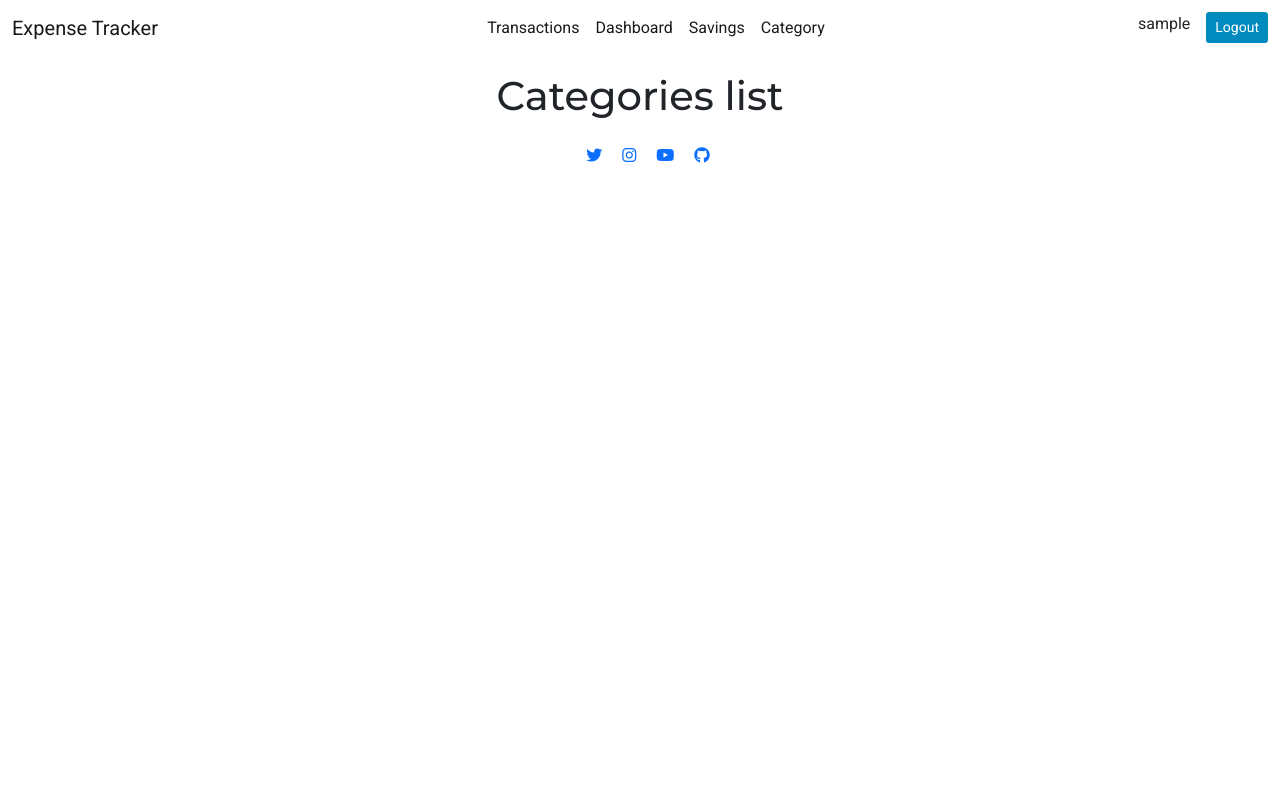
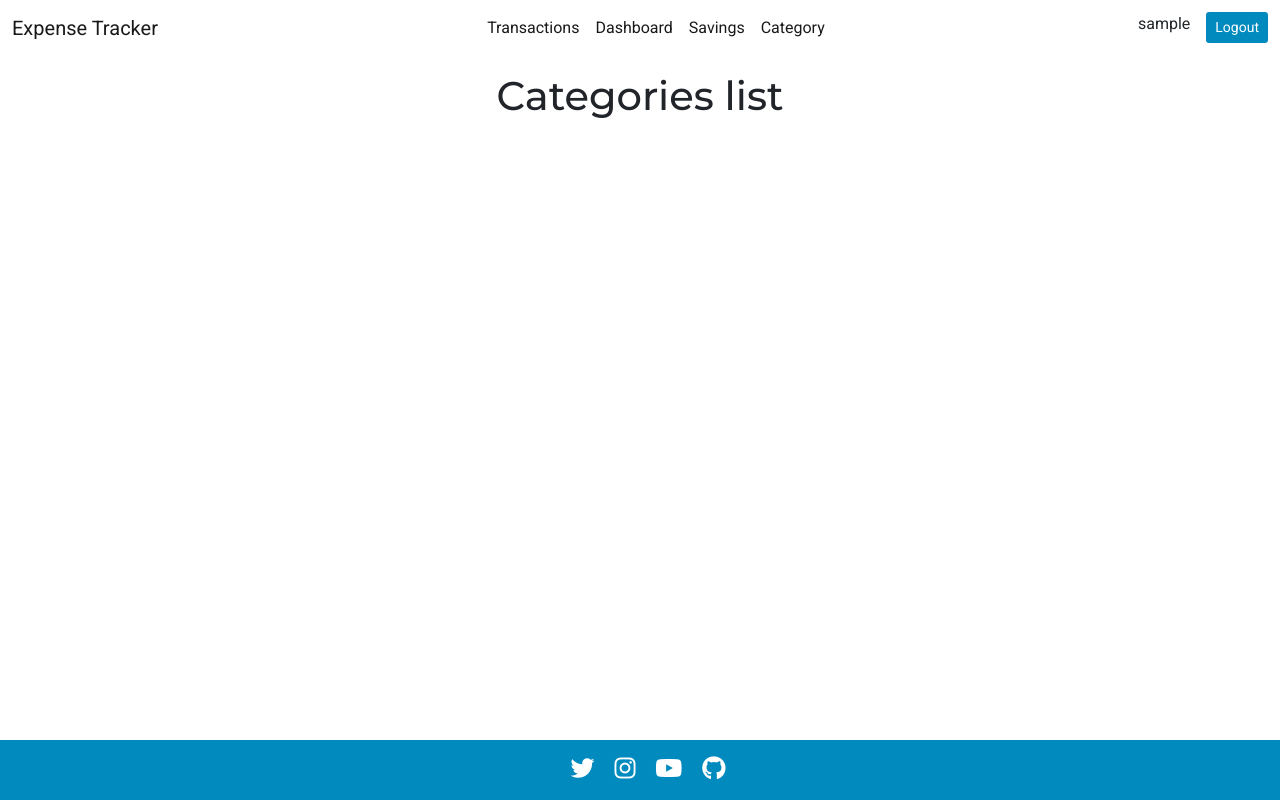
Before and after one commit to jmanager25/ExpenseTrack, a Django app: page /category/ in a window 1280 px wide. Run offline with Django 3.2, Linux system fonts and the light colour scheme; the visitor is signed in with stand-in values (Sample User, id 1); data that the repository does not hold is empty; some libraries are stand-ins or nearby versions.

Commit message:
Update and style footer

```diff
--- a/static/css/style.css
+++ b/static/css/style.css
@@ -5,6 +5,7 @@ body {
     min-height: 100vh;
     background-color: #FFFFFF;
     font-family: roboto, sans-serif;
+    padding-bottom: 70px;
 }
 
 h1, h2, h3 {
@@ -66,3 +67,22 @@ h1, h2, h3 {
         margin-bottom: 0.5rem;
     }
 }
+
+/* Footer */
+footer {
+   background-color: #018ABE;
+}
+
+footer a {
+    text-decoration: none;
+}
+
+footer a i {
+    font-size: 1.5rem;
+    color: #FFFFFF;
+}
+
+footer a i:hover {
+    color: #018ABE;
+    background-color: #FFFFFF;
+}
--- a/templates/footer.html
+++ b/templates/footer.html
@@ -1,5 +1,6 @@
-<footer class="mt-auto py-3 text-center">
+<footer class="mt-auto py-3 text-center fixed-bottom">
     <!-- Social Links-->
+    <div class="container">
         <a href="https://twitter.com" class="social" target="_blank" rel="noopener"
             aria-label="visit our twitter page (opens in a new tab)"><i class="fab fa-twitter ms-3"></i></a>
         <a href="https://instagram.com" class="social" target="_blank" rel="noopener"
@@ -8,4 +9,5 @@
             aria-label="visit our youtube page (opens in a new tab)"><i class="fab fa-youtube ms-3"></i></a>
         <a href="https://github.com/jmanager25" class="social" target="_blank" rel="noopener"
             aria-label="visit our github page (opens in a new tab)"><i class="fab fa-github ms-3"></i></a>
+    </div>
 </footer>
```
Lines whose indentation alone changed are shown as unchanged.
